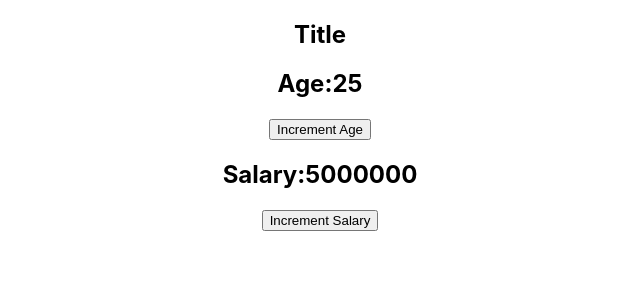
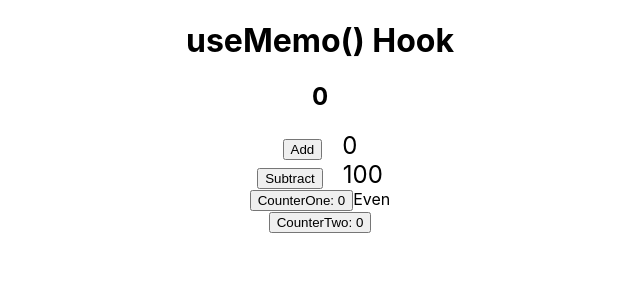
Before and after one commit to gauravgupta799/reactPractice, a React (Create React App) app: page / in a window 1280 px wide. Shown: the top 300 px of the page, without its empty margins (320-960 px from the left). Built offline with nearby package versions, Linux system fonts and the light colour scheme; the HTML template or start-up script is replaced by a standard one.

Commit message:
useMemoHook

```diff
--- a/src/App.js
+++ b/src/App.js
@@ -17,7 +17,8 @@ import UseReducer from './UseReducer/UseReducer';
 // import ChildA from "./Components/ChildA";
 // import UseCallback from './UseCallback';
 import ParentUCB from './UseCallback/ParentUCB';
-// import UseMemo from "./UseMemo";
+import UseMemo from "./UseMemoHook/UseMemo";
+import CounterMemo from './UseMemoHook/CounterMemo';
 // import UseRef from "./UseRef";
 // import UseEffect from './UseEffect/UseEffect';
 // import ControlledComponent from './ControlledComponent';
@@ -38,7 +39,7 @@ function App() {
           {/* <ChildA/> */}
         </context2.Provider>
       </context1.Provider>
-      {/* <UseMemo/> */}
+      <UseMemo/>
       {/* <UseCallback /> */}
       {/* <UseRef/> */}
       {/* <UseReducer/> */}
@@ -58,7 +59,8 @@ function App() {
      {/* <IntervalClassCounter/> */}
      {/* <IntervalHookCounter/> */}
      {/* <UseReducerObj/> */}
-     <ParentUCB/>
+     {/* <ParentUCB/> */}
+     <CounterMemo/>
     </div>
   );
 }
--- /dev/null
+++ b/src/UseMemoHook/CounterMemo.js
@@ -0,0 +1,31 @@
+import React,{useState, useMemo} from 'react'
+
+const CounterMemo = () => {
+    const [counterOne, setCounterOne] = useState(0);
+    const [counterTwo, setCounterTwo] = useState(0);
+
+    const incrementOne=()=>{
+        console.log("CounterOne rendered!")
+        setCounterOne(counterOne + 1)
+    }
+    const incrementTwo=()=>{
+        console.log("CounterTwo rendered!")
+        setCounterTwo(counterTwo + 1)
+    }
+    const isEven = useMemo(()=>{
+        let i =0;
+        while(i < 2000000000)
+        i++;
+        return counterOne % 2 ===0
+    },[counterOne]);
+
+  return (
+    <div>
+      <button onClick={incrementOne}>CounterOne: {counterOne}</button>
+      <span>{isEven ? "Even":"Odd"}</span><br/>
+      <button onClick={incrementTwo}>CounterTwo: {counterTwo}</button>
+    </div>
+  )
+}
+
+export default CounterMemo
--- /dev/null
+++ b/src/UseMemoHook/UseMemo.js
@@ -0,0 +1,36 @@
+import React, { useState, useMemo } from "react";
+
+const UseMemo = () => {
+	const [add, setAdd] = useState(0);
+	const [minus, setMinus] = useState(100);
+
+	// With useMemo Hook >>>>>>>
+	const multiplication = useMemo(() => {
+		console.log("Multiply Function is called");
+		return add * 5;
+	}, [add]);
+
+	// Without useMemo Hook >>>>>>>
+	// const multiply=()=>{
+	//     console.log("Multiply Function is called")
+	//     return add * 5
+	// }
+
+	return (
+		<div>
+			<h1>useMemo() Hook </h1>
+			{/* <h2>{multiply()}</h2> */}
+			<h2>{multiplication}</h2>
+			<div>
+				<button onClick={() => setAdd(add + 1)}>Add</button>
+				<span style={{ marginLeft: "20px", fontSize: "24px" }}>{add}</span>
+			</div>
+			<div>
+				<button onClick={() => setMinus(minus - 1)}> Subtract</button>
+				<span style={{ marginLeft: "20px", fontSize: "24px" }}>{minus}</span>
+			</div>
+		</div>
+	);
+};
+
+export default UseMemo;
```
Also changed, not shown: src/UseMemo.js (deleted, +0 -36 lines).
